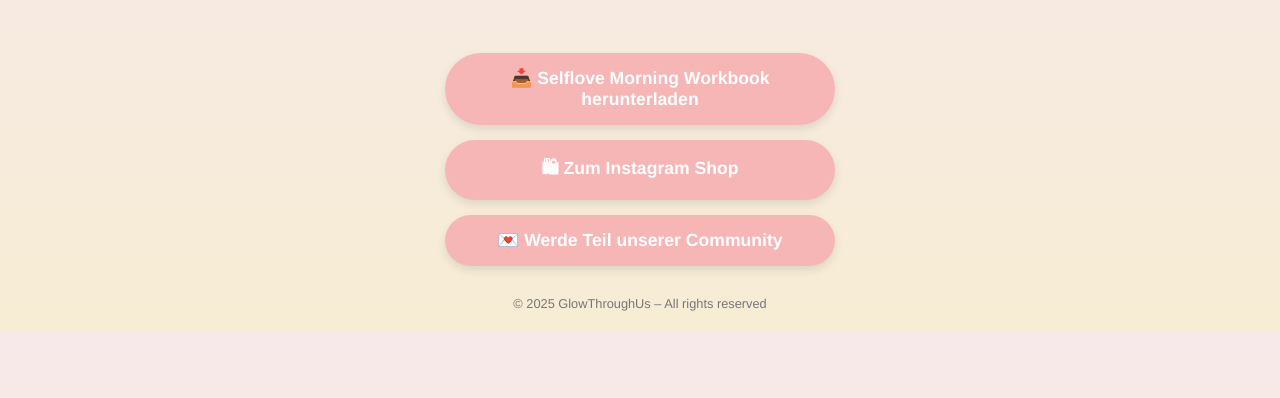
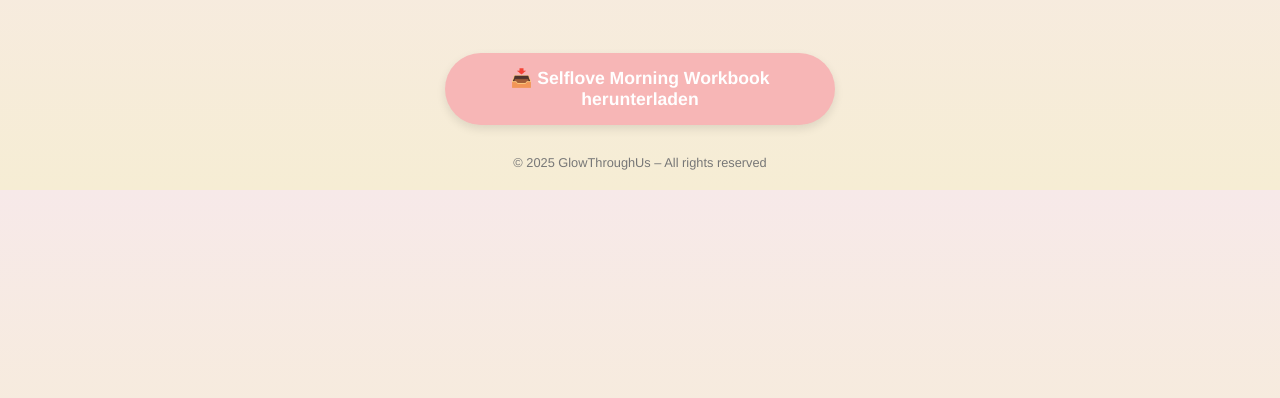
Before and after one commit to GlowThroughUs/glowthroughus, a plain HTML site: page Index/index.html in a window 1280 px wide. Shown: the part 210-608 px from the top of the page. Drawn offline with Linux system fonts and the light colour scheme.

Commit message:
Update index.html
Text gelöscht

```diff
--- a/Index/index.html
+++ b/Index/index.html
@@ -70,8 +70,7 @@
 
     <section class="links">
         <a class="button" href="https://www.canva.com/design/DAGuSpfoYMM/KSZybge3nVx_2oG2xAfOsQ/view?utm_content=DAGuSpfoYMM&utm_campaign=designshare&utm_medium=link2&utm_source=uniquelinks&utlId=h029f12a2cf" target="_blank">📥 Selflove Morning Workbook herunterladen</a>
-        <a class="button" href="#" target="_blank">🛍 Zum Instagram Shop</a>
-        <a class="button" href="#" target="_blank">💌 Werde Teil unserer Community</a>
+
     </section>
 
     <footer>
```
